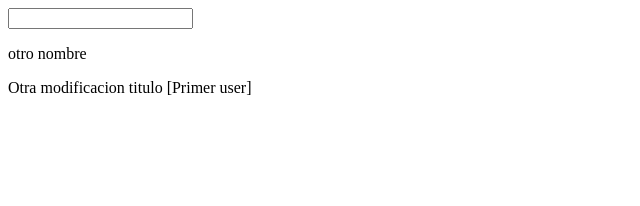
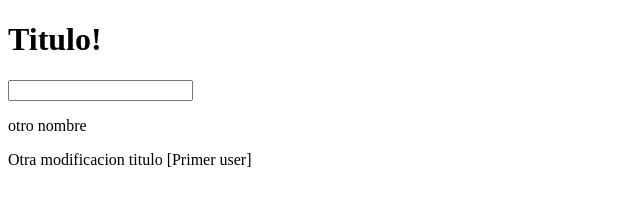
Before and after one commit to gongh95/pruebas-comandos, a plain HTML site: page index.html in a window 1280 px wide. Shown: the whole page, without its empty margins (0-640 px from the left). Drawn offline with Linux system fonts and the light colour scheme.

Commit message:
se agrego un titulo

```diff
--- a/index.html
+++ b/index.html
@@ -8,6 +8,7 @@
     <title>Document</title>
 </head>
 <body>
+    <h1>Titulo!</h1>
     <input type="text" id="input">
     <p>otro nombre</p>
     <p>Otra modificacion titulo [Primer user]</p>
```
